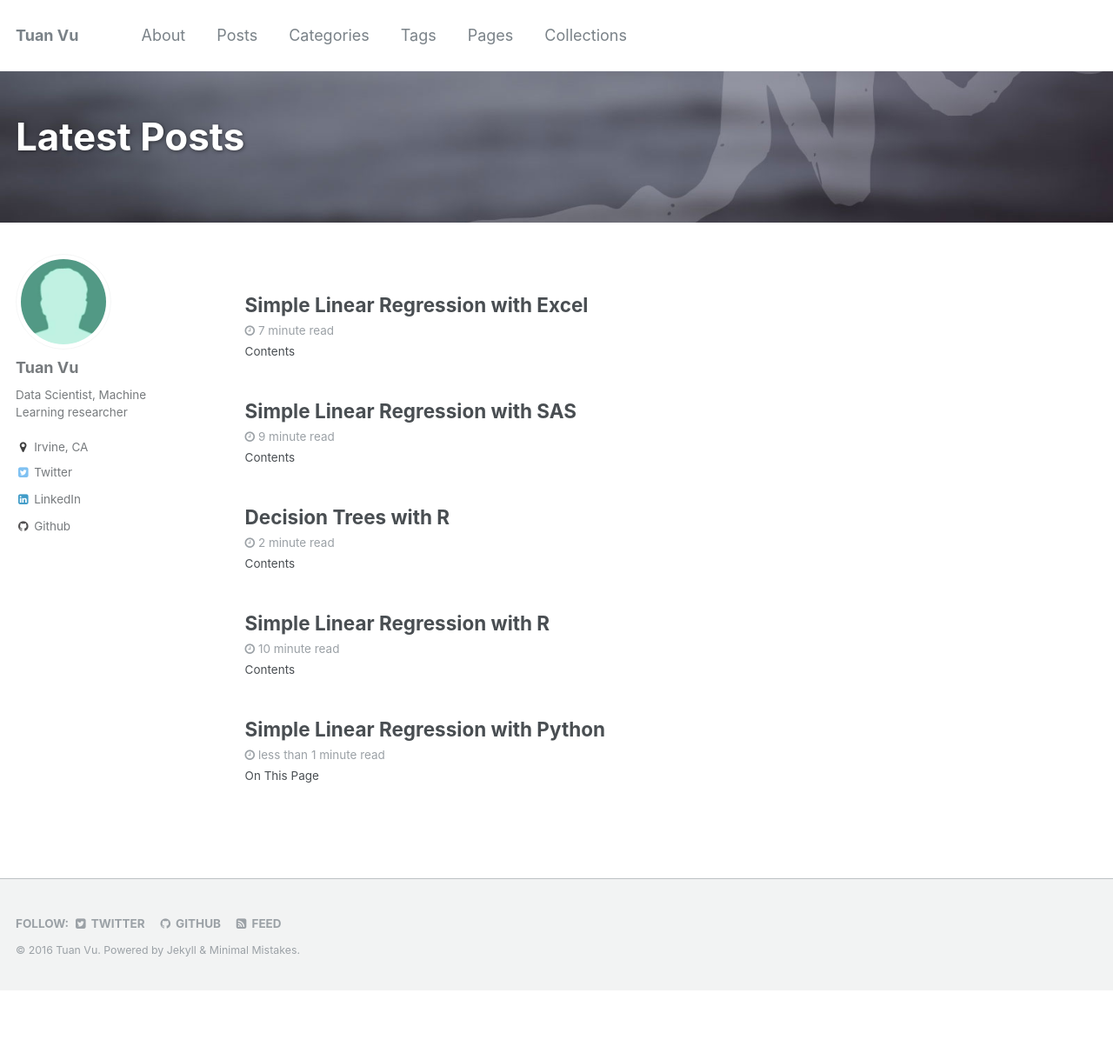
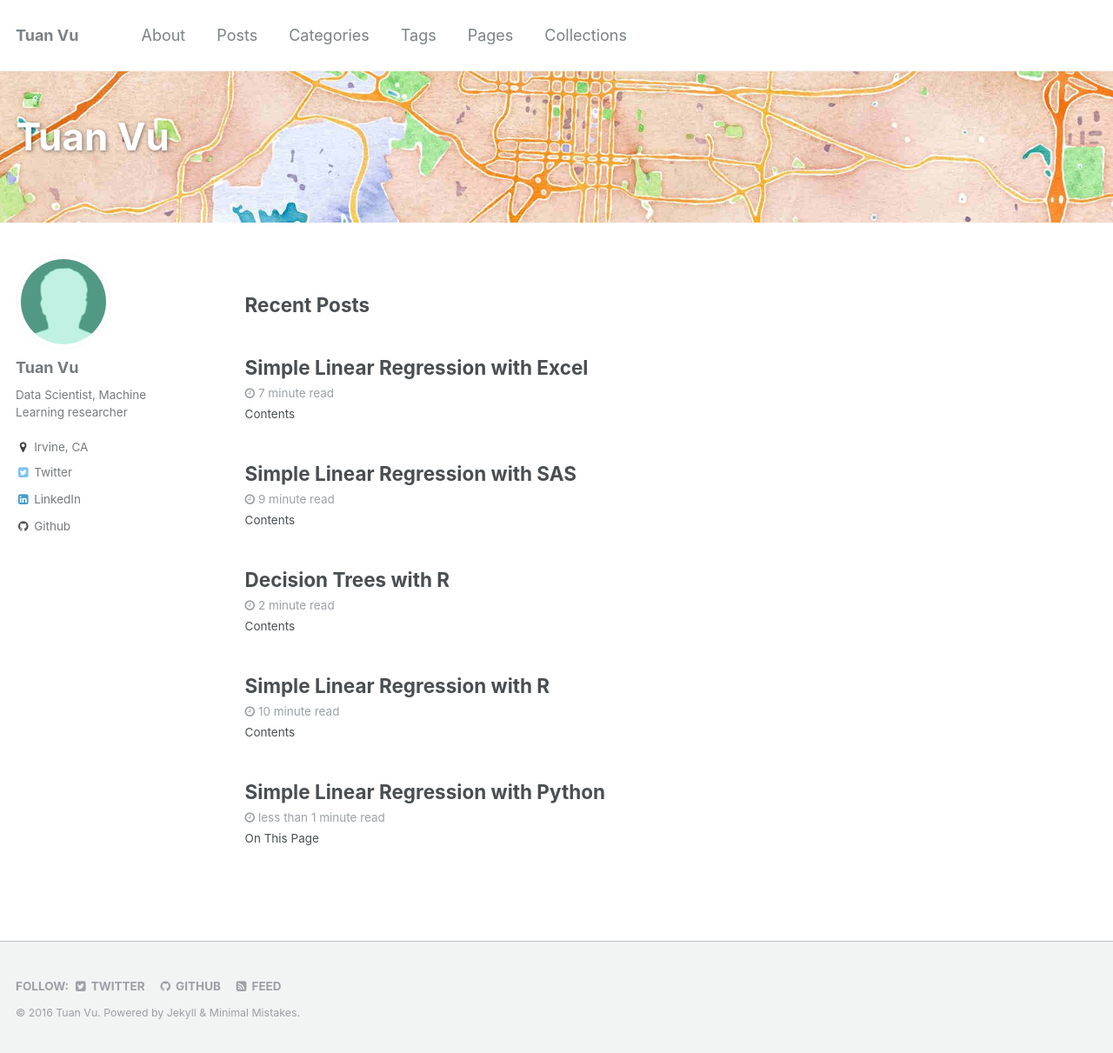
Before and after one commit to jeanho1/tuanavu.github.io, a Jekyll site: the page built from _pages/home.md, in a window 1280 px wide and 1211 px high. Shown: the whole window at 87% size. Built offline with Jekyll 4.4.1, drawn with Linux system fonts in a browser that asks for light colours.

Commit message:
Update home.md

```diff
--- a/_pages/home.md
+++ b/_pages/home.md
@@ -3,8 +3,7 @@ layout: archive
 permalink: /
 header:
   overlay_color: "#5e616c"
-  overlay_image: mm-home-page-feature.jpg
-title: "Latest Posts"
+  overlay_image: map_header.jpg
 author_profile: true
 modified: 2016-04-18T16:39:37-04:00
 ---
@@ -12,6 +11,7 @@ modified: 2016-04-18T16:39:37-04:00
 {% include base_path %}
 
 <div class="grid__wrapper">
+  <h2>Recent Posts</h2>
   {% for post in site.categories.articles limit:5 %}
     {% include archive-single.html %}
   {% endfor %}
```
